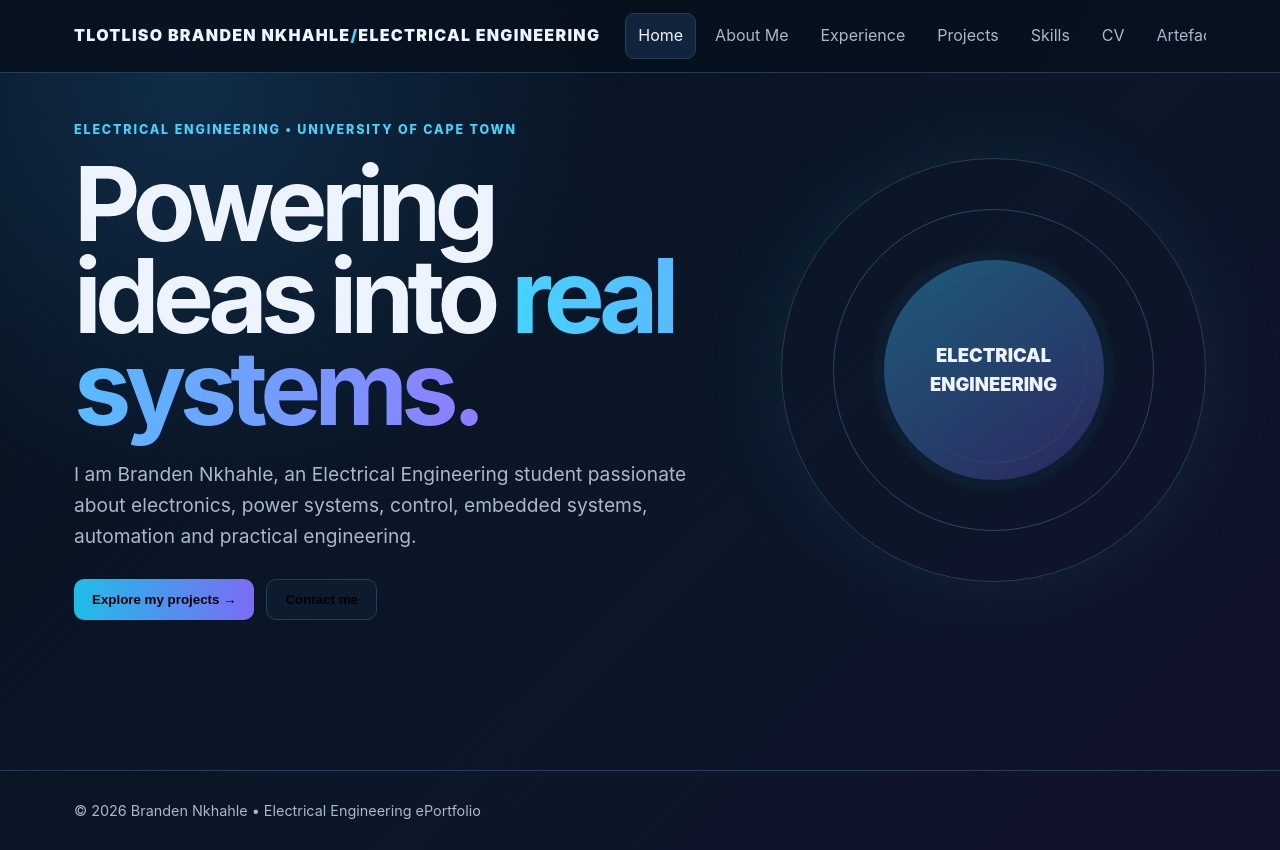
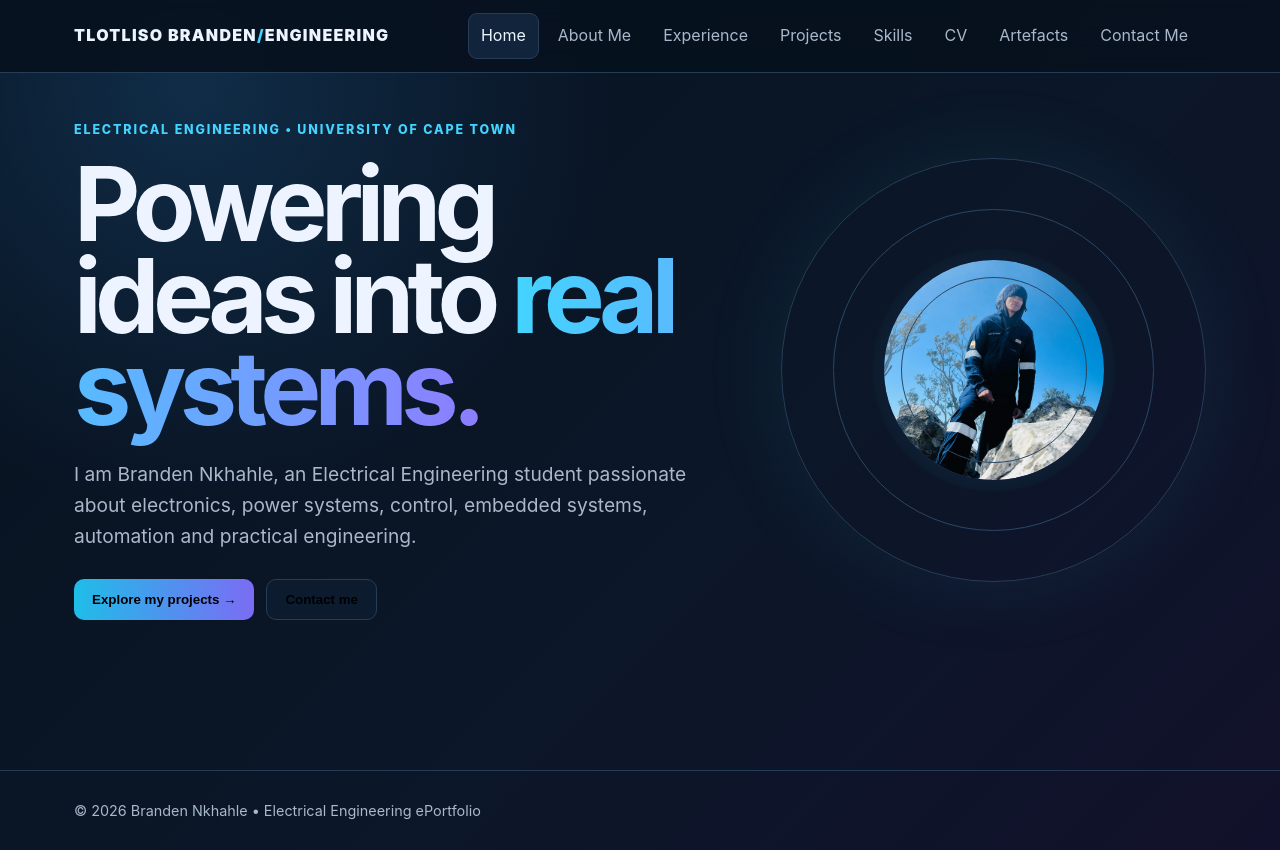
Before and after one commit to wizzy713/wizzy713.github.io, a plain HTML site: page index.html in a window 1280 px wide. Drawn offline with Linux system fonts and the light colour scheme.

Commit message:
Update logo and profile image in index.html

```diff
--- a/index.html
+++ b/index.html
@@ -106,7 +106,7 @@ footer{border-top:1px solid var(--line);padding:28px 0;color:var(--muted);font-s
 
 <div class="topbar">
  <div class="wrap nav">
-  <div class="logo">TLOTLISO BRANDEN NKHAHLE<span>/</span>ELECTRICAL ENGINEERING</div>
+  <div class="logo">TLOTLISO BRANDEN<span>/</span>ENGINEERING</div>
   <nav class="tabs" aria-label="Portfolio sections">
    <button class="tab active" data-page="home">Home</button>
    <button class="tab" data-page="about">About Me</button>
@@ -134,7 +134,7 @@ footer{border-top:1px solid var(--line);padding:28px 0;color:var(--muted);font-s
    </div>
   </div>
   <div class="orbit"><div class="core" id="heroCore">
-    <img src="assets/profile.jpg" alt="Branden Nkhahle" id="heroPhoto"
+    <img src="assets/hiking.jpg" alt="Tlotliso Branden Nkhahle" id="heroPhoto"
      onerror="this.style.display='none'; document.getElementById('heroFallback').style.display='block';">
     <span id="heroFallback" style="display:none">ELECTRICAL<br>ENGINEERING</span>
    </div></div>
@@ -145,7 +145,7 @@ footer{border-top:1px solid var(--line);padding:28px 0;color:var(--muted);font-s
  <div class="section-head"><h2>About Me</h2><p>My engineering identity is built around curiosity, practical problem-solving and turning electrical engineering theory into working systems.</p></div>
  <div class="grid">
   <article class="card span8"><h3>Who I am</h3>
-   <img src="assets/profile.jpg" alt="Tlotliso Branden Nkhahle" class="avatar-sm" style="float:right;margin:0 0 12px 16px"
+   <img src="assets/hiking.jpg" alt="Tlotliso Branden Nkhahle" class="avatar-sm" style="float:right;margin:0 0 12px 16px"
     onerror="this.remove();">
    <p>I am Tlotliso Branden Nkhahle, an Electrical Engineering student at the University of Cape Town. My interests include electrical machines, power electronics, control and instrumentation, embedded systems, electronics and automation.</p>
    <p>I enjoy engineering projects where hardware, software and system-level thinking come together to solve a real problem. For me, engineering is a mindset of grit and perseverance — the discipline to keep working through a difficult simulation or a stubborn design problem until the solution comes into focus, and the humility to know I don't have to get there alone.</p>
@@ -154,7 +154,7 @@ footer{border-top:1px solid var(--line);padding:28px 0;color:var(--muted);font-s
    <p>Developing the technical and practical skills needed to contribute to modern automation and the Fourth Industrial Revolution.</p>
   </article>
   <article class="card span6"><h3>Hobbies</h3>
-   <img src="assets/hiking.jpg" style="float:left;margin:0 16px 12px 0">
+   <img src="assets/hiking.jpg" alt="Tlotliso Branden Nkhahle hiking" class="avatar-sm" style="float:left;margin:0 16px 12px 0">
    <p><strong>Hiking</strong> is where I go to reset and think — there's a clarity that comes from a steep trail and a good summit view that I don't find anywhere else.</p>
    <p><strong>Chess</strong> is my other outlet: I enjoy the discipline of thinking several moves ahead, which mirrors the way I like to approach engineering problems.</p>
   </article>
```
